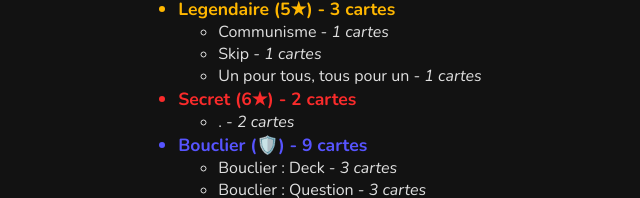
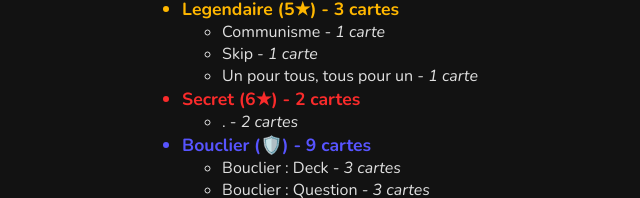
Before and after one commit to LaClementineOrange/DQPDC, a plain HTML site: page rules.html in a window 1280 px wide. Shown: the part 1385-1583 px from the top of the page, 330-970 px from the left. Drawn offline with nearby package versions, Linux system fonts and the light colour scheme.

Commit message:
fixed card number

```diff
--- a/rules.html
+++ b/rules.html
@@ -74,9 +74,9 @@
                 </ul>
             <li class="big color_legendaire"><b>Legendaire (5★) - 3 cartes</b></li>
                 <ul>
-                    <li>Communisme - <i>1 cartes</i></li>
-                    <li>Skip - <i>1 cartes</i></li>
-                    <li>Un pour tous, tous pour un - <i>1 cartes</i></li>
+                    <li>Communisme - <i>1 carte</i></li>
+                    <li>Skip - <i>1 carte</i></li>
+                    <li>Un pour tous, tous pour un - <i>1 carte</i></li>
                 </ul>
             <li class="big color_secret"><b>Secret (6★) - 2 cartes</b></li>
                 <ul>
```
